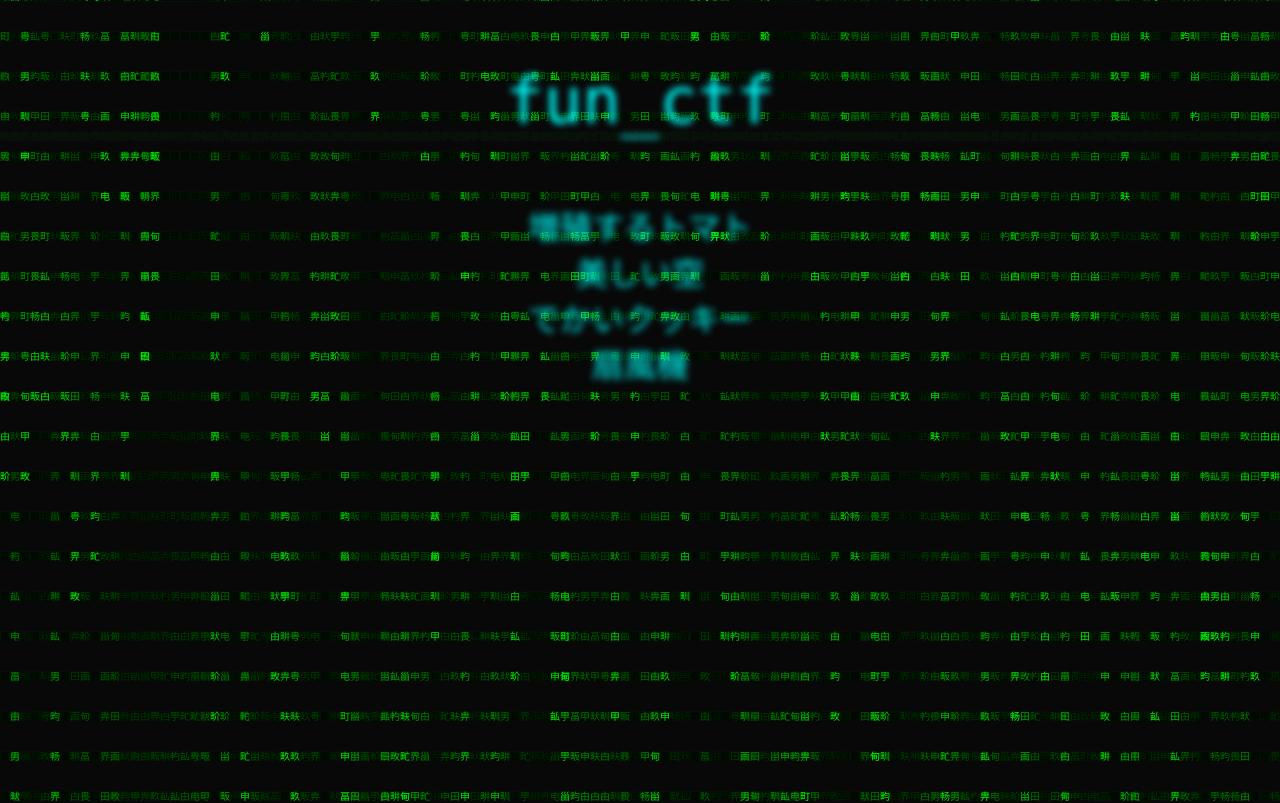
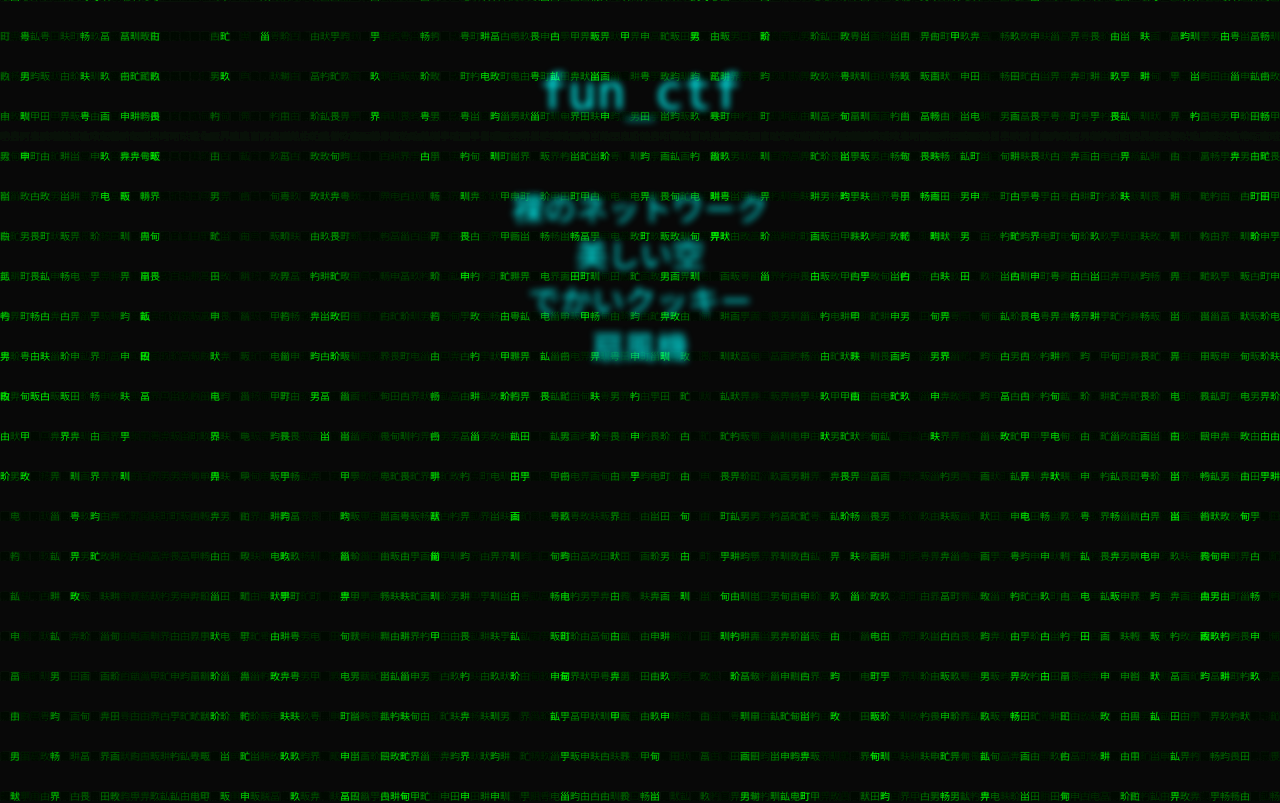
Before and after one commit to takehr/fun_ctf, a React (Create React App) app in the folder fun_ctf/: page / in a window 1280 px wide. Shown: the top 803 px of the page. Built offline with nearby package versions, Linux system fonts and the light colour scheme.

Commit message:
add network problem

```diff
--- a/fun_ctf/src/App.css
+++ b/fun_ctf/src/App.css
@@ -27,7 +27,7 @@ body {
   font-family: 'Ricty Diminished', 'Monaco', 'Consolas', 'Courier New', Courier, monospace, sans-serif;
 }
 .Head {
-  font-size: 4rem;
+  font-size: 3rem;
   padding: 30px;
   padding-top: 0px;
   padding-bottom:0px;
@@ -102,7 +102,7 @@ div.list-element {
     opacity: 0;
   }
   100%{
-    height: 400px;
+    height: 500px;
     opacity: 1;
   }
 }
--- a/fun_ctf/src/App.tsx
+++ b/fun_ctf/src/App.tsx
@@ -62,7 +62,29 @@ function App() {
   });
 
   const problemList=[
-    {title:"増殖するトマト",problemSentences:<p>トマトはおいしい、されど空はどこまでも高く広がるようだ。まるで、でかいクッキーを取り残していくように。</p>,ans:"0023"},
+    {title:"裸のネットワーク",problemSentences:
+        <p>
+            あなたの大学の講義では、先生の個人的に作成したサイトが使われます。
+            <br></br>
+            どうやら、そのサイトを利用している生徒の個人情報が漏洩しているようです。
+            <br></br>
+            しかし、先生はそれを認めません。そこであなたは先生に漏洩を証明するため、パケットをキャプチャしました。
+            <br></br>
+            ユーザー名がTeacherのパスワードを取得し、hacking&#123;パスワード&#125;の形式で提出してください。
+            <br></br>
+            <br></br>
+            あなたの大学のwifiの情報
+            <br></br>
+            ssid: free-wifi-desu
+            <br></br>
+            pass: free-wifi-desu
+            <br></br>
+            <br></br>
+            <a href="https://gist.github.com/takehr/532a652a685342c0216791467eb17a71/raw/cf81c773d159fc2efa6f26565a2f59667f4343c2/capture.cap" download>
+            capture&#46;cap
+            </a>
+        </p>
+    ,ans:"hacking{sensei}"},
     {title:"美しい空",problemSentences:<p>トマトはおいしい、されど空はどこまでも高く広がるようだ。まるで、でかいクッキーを取り残していくように。</p>,ans:"0023"},
     {title:"でかいクッキー",problemSentences:<p>トマトはおいしい、されど空はどこまでも高く広がるようだ。まるで、でかいクッキーを取り残していくように。</p>,ans:"0023"},
     {title:"扇風機",problemSentences:<p>トマトはおいしい、<br></br>されど空はどこまでも高く広がるようだ。<br></br>まるで、でかいクッキーを取り残していくように。</p>,ans:"0023"}
```
